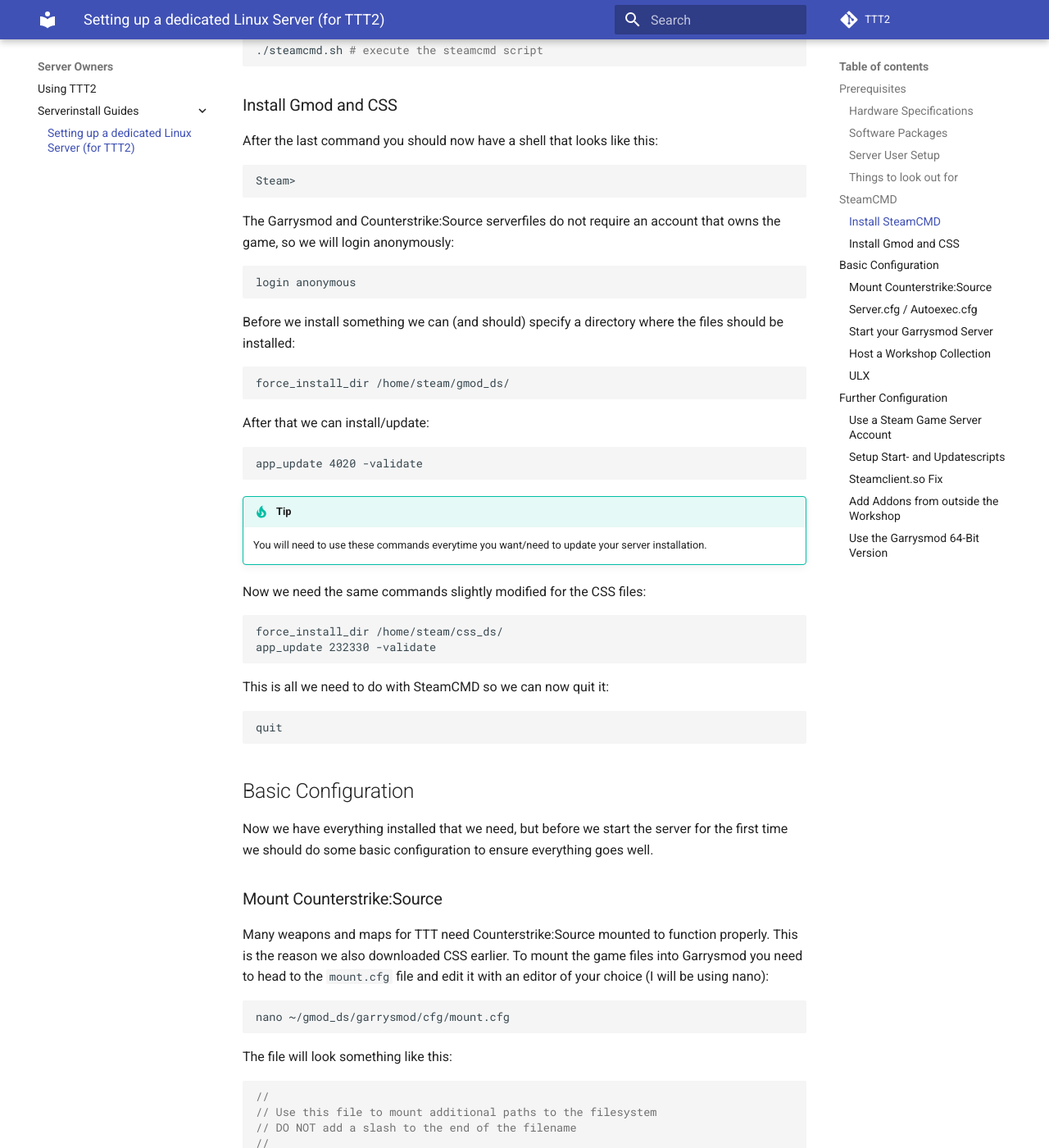
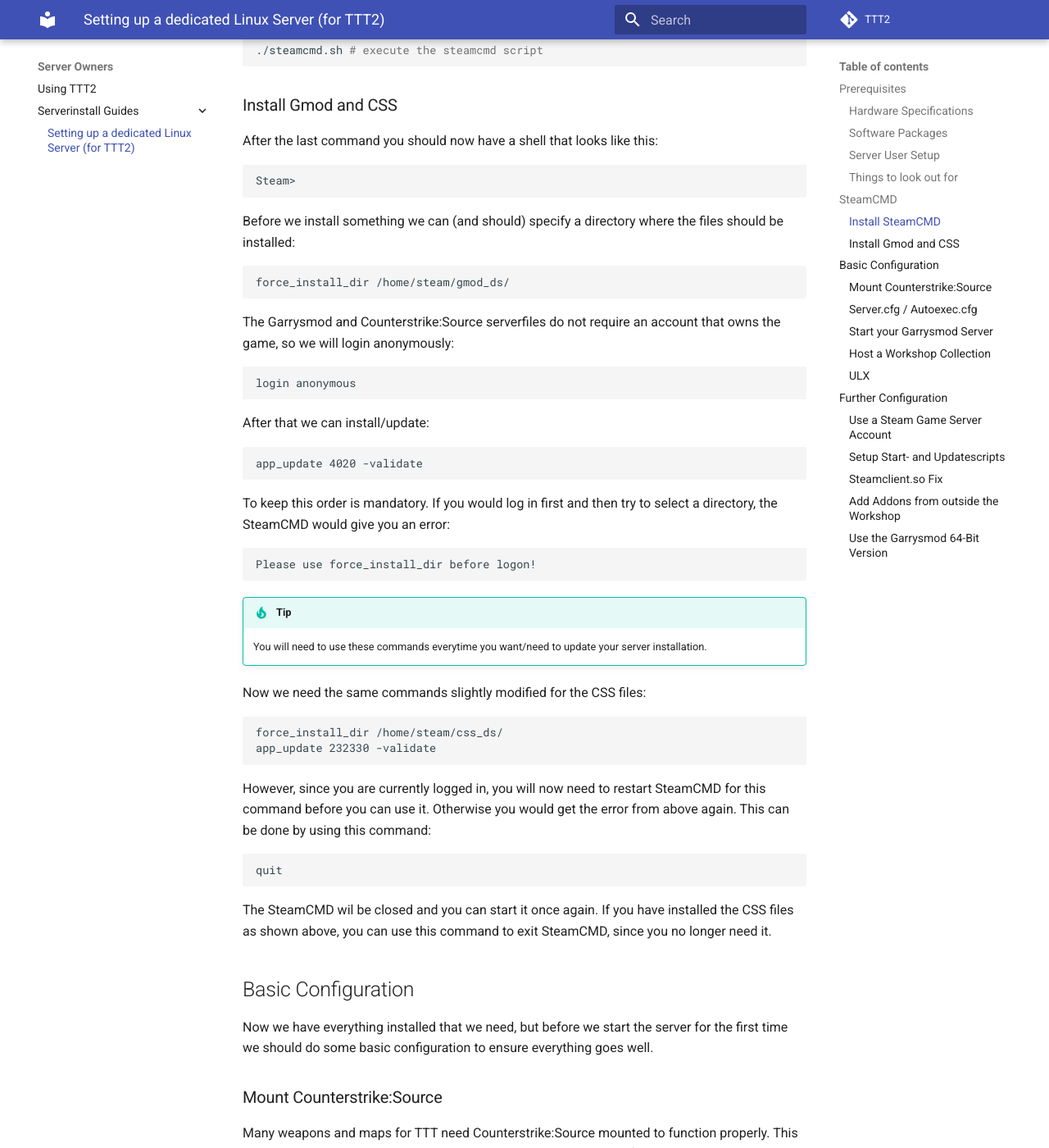
Before and after one commit to TTT-2/docs, an MkDocs documentation site: the page built from docs/server-owners/manual-install.md, in a window 1280 px wide and 1400 px high, scrolled down 2365 px. Shown: the whole window at 82% size. Built offline with MkDocs 1.6.1 and Material for MkDocs 9.7.7, drawn with Linux system fonts in a browser that asks for light colours; comment, search, counter and statistics services are not loaded.

Commit message:
Update manual-install.md

````diff
--- a/docs/server-owners/manual-install.md
+++ b/docs/server-owners/manual-install.md
@@ -167,22 +167,28 @@ After the last command you should now have a shell that looks like this:
 Steam>
 ```
 
+Before we install something we can (and should) specify a directory where the files should be installed:
+
+```steamcmd
+force_install_dir /home/steam/gmod_ds/
+```
+
 The Garrysmod and Counterstrike:Source serverfiles do not require an account that owns the game, so we will login anonymously:
 
 ```steamcmd
 login anonymous
 ```
 
-Before we install something we can (and should) specify a directory where the files should be installed:
-
-```steamcmd
-force_install_dir /home/steam/gmod_ds/
-```
-
 After that we can install/update:
 
 ```steamcmd
 app_update 4020 -validate
+```
+
+To keep this order is mandatory. If you would log in first and then try to select a directory, the SteamCMD would give you an error:
+
+```
+Please use force_install_dir before logon!
 ```
 
 !!! tip
@@ -195,11 +201,12 @@ force_install_dir /home/steam/css_ds/
 app_update 232330 -validate
 ```
 
-This is all we need to do with SteamCMD so we can now quit it:
+However, since you are currently logged in, you will now need to restart SteamCMD for this command before you can use it. Otherwise you would get the error from above again. This can be done by using this command:
 
 ```steamcmd
 quit
 ```
+The SteamCMD wil be closed and you can start it once again. If you have installed the CSS files as shown above, you can use this command to exit SteamCMD, since you no longer need it.
 
 ## Basic Configuration
 
````
